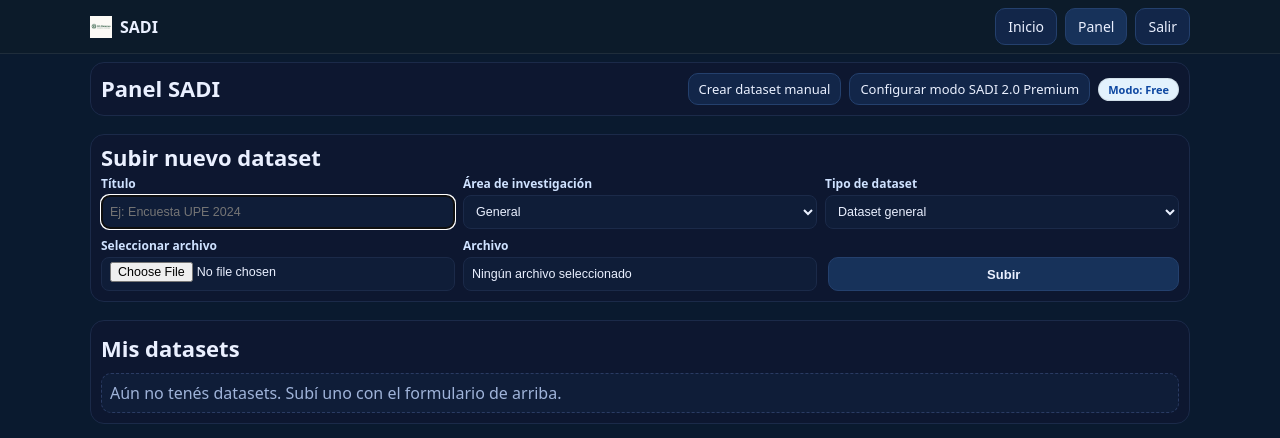
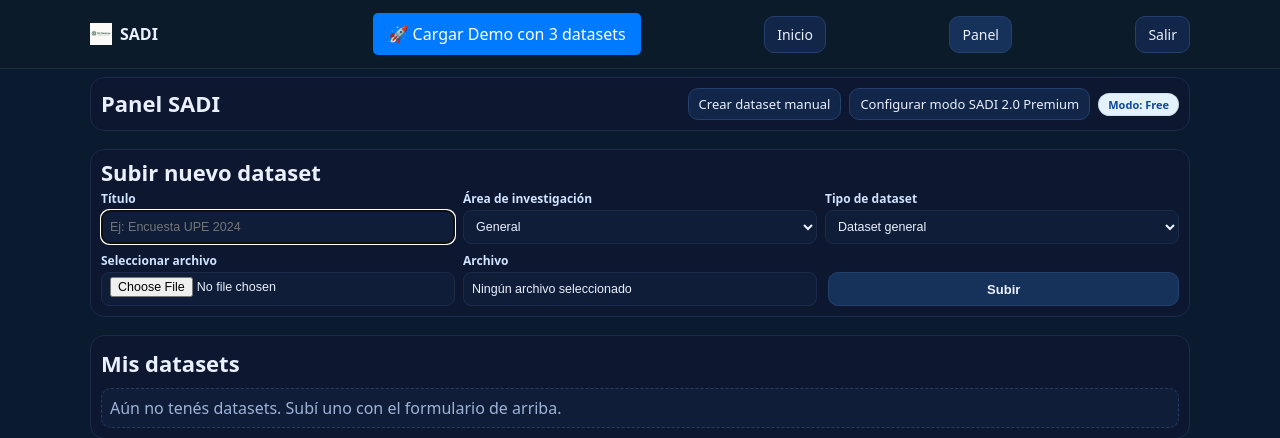
Before and after one commit to GermanoSoarez/sadi_demo, a Flask app: page /dashboard in a window 1280 px wide. Shown: the top 438 px of the page. Run offline with Flask 3, Linux system fonts and the light colour scheme.

Commit message:
Add demo preload button and route

```diff
--- a/sadi_demo.py
+++ b/sadi_demo.py
@@ -4,7 +4,7 @@ import os
 import threading
 import time
 import webbrowser
-
+import pandas as pd
 from flask import Flask, redirect, session, url_for
 from flask_login import current_user, login_user
 from sqlalchemy import inspect, select
@@ -197,7 +197,6 @@ def create_app() -> Flask:
     app.register_blueprint(survey_bp)
     app.register_blueprint(multivariate_bp)
 
-    return app
     @app.get("/demo/preparar", endpoint="preparar_demo")
     def preparar_demo():
                 import os
@@ -212,8 +211,8 @@ def create_app() -> Flask:
 
                 archivos_demo = [
                     ("Encuesta normal - Demo", "alumnos.csv", "survey_normal", "educacion"),
-                    ("Likert 7 puntos - Demo", "dataset_likert_7_sadi.csv", "likert_7", "educacion"),
-                    ("Multivariate - Demo", "agronomy_multivariate.csv", "multivariate", "educacion"),
+                    ("Likert 7 puntos - Demo", "dataset_likert_7_sadi.csv", "survey_likert_7", "educacion"),
+                    ("Multivariate - Demo", "agronomy_multivariate.csv", "multivariate", "agronomía"),
                 ]
 
                 with SessionLocal() as db:
@@ -267,7 +266,7 @@ def create_app() -> Flask:
 
                 flash("Demo preparado: 3 datasets cargados en SADI.", "success")
                 return redirect(url_for("dataset.dashboard"))
-
+    return app
 app = create_app()
 
 
--- a/templates/base.html
+++ b/templates/base.html
@@ -204,7 +204,12 @@
 
       <button id="navToggle" class="nav-toggle" type="button">☰ Menú</button>
 
-      <nav id="topbarLinks">
+      <div style="margin: 15px 0;">
+      <a href="{{ url_for('preparar_demo') }}"
+        style="background:#007bff; color:white; padding:10px 15px; border-radius:5px; text-decoration:none;">
+        🚀 Cargar Demo con 3 datasets
+      </a>
+    </div>
         <a href="{{ url_for('home') }}" class="btn secondary">Inicio</a>
         <a href="{{ url_for('dataset.dashboard') }}" class="btn">Panel</a>
 
```
